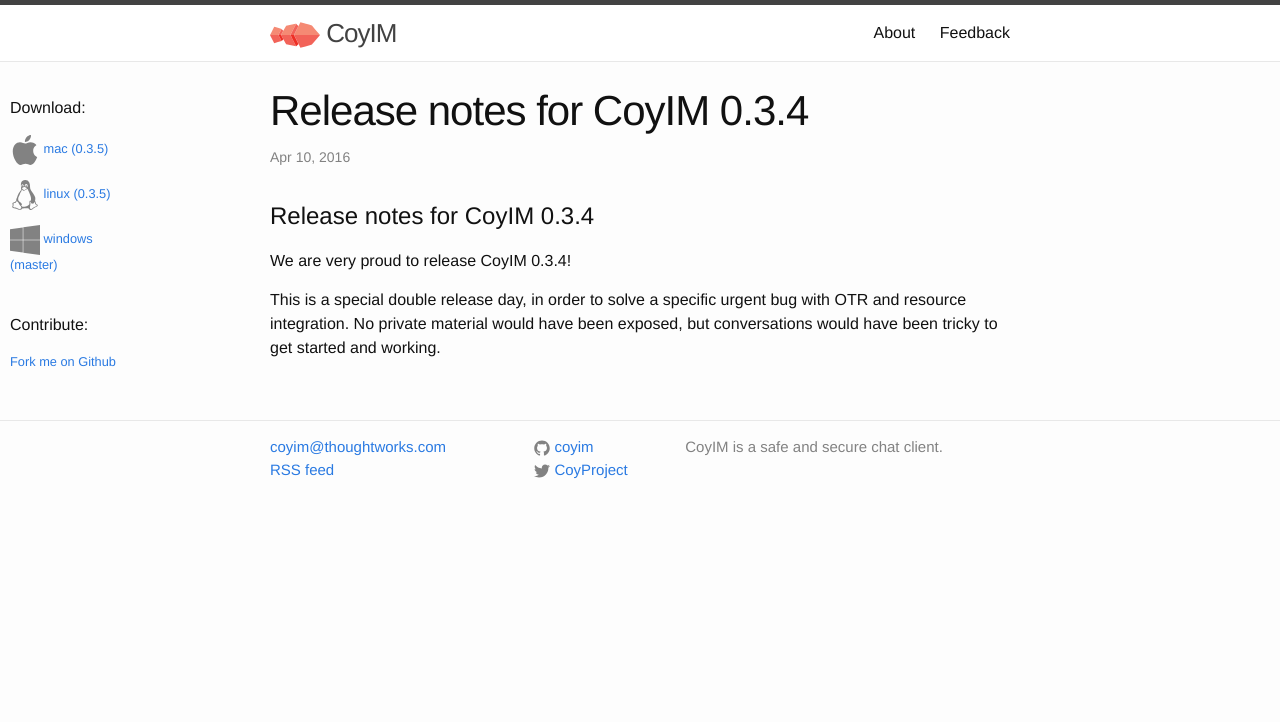
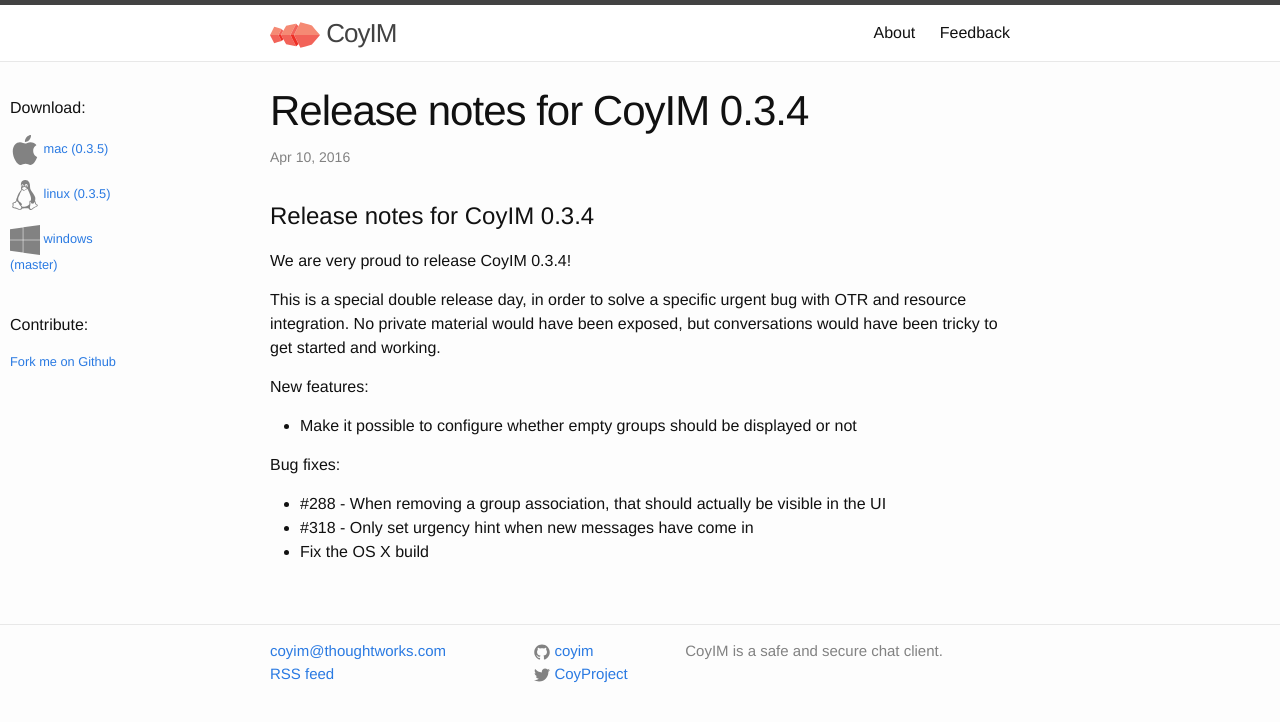
Before and after one commit to coyim/coyim-page, a Jekyll site: the page built from _posts/2016-04-10-release-notes-0.3.4.markdown, in a window 1280 px wide. Shown: the top 722 px of the page. Built offline with Jekyll 4.4.1, drawn with Linux system fonts in a browser that asks for light colours.

Commit message:
Update release notes

```diff
--- a/_posts/2016-04-10-release-notes-0.3.4.markdown
+++ b/_posts/2016-04-10-release-notes-0.3.4.markdown
@@ -10,3 +10,13 @@
 We are very proud to release CoyIM 0.3.4!
 
 This is a special double release day, in order to solve a specific urgent bug with OTR and resource integration. No private material would have been exposed, but conversations would have been tricky to get started and working.
+
+New features:
+
+- Make it possible to configure whether empty groups should be displayed or not
+
+Bug fixes:
+
+- \#288 - When removing a group association, that should actually be visible in the UI
+- \#318 - Only set urgency hint when new messages have come in
+- Fix the OS X build
```
